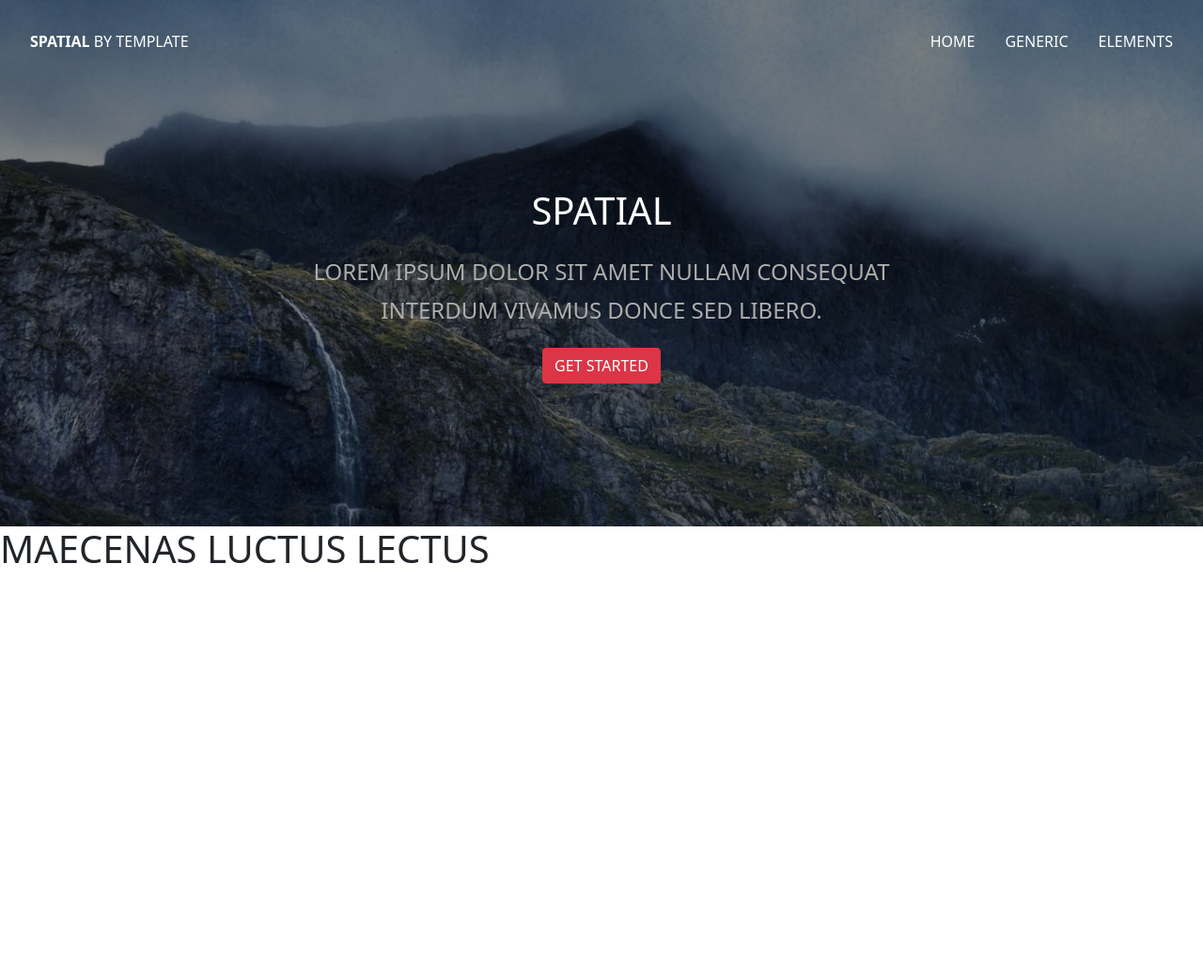
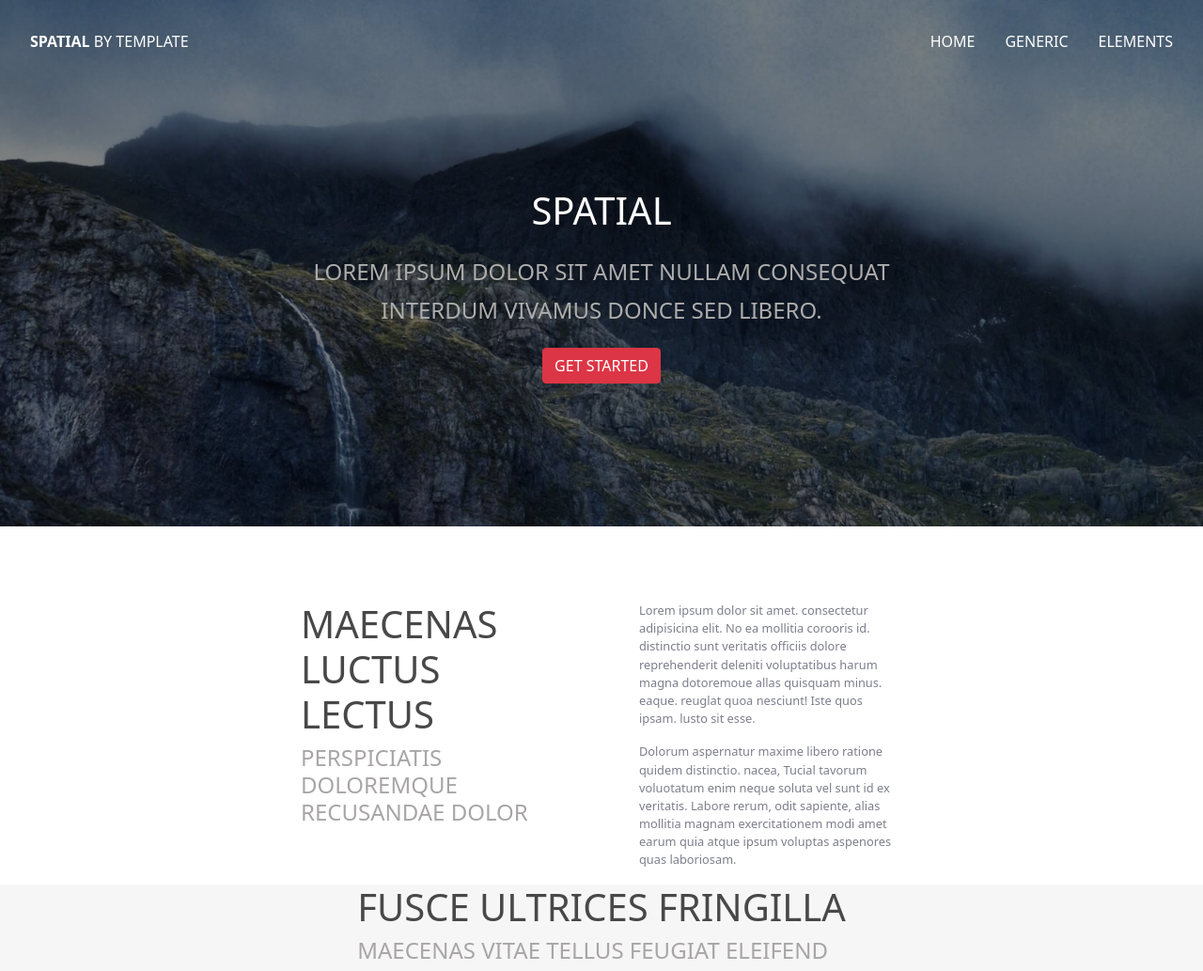
Before and after one commit to maxberck/spatial, a website: page index.html in a window 1280 px wide. Shown: the whole page at 94% size. Before the commit the page ends 800 px from the top, so only its background shows below. Drawn offline with Linux system fonts and the light colour scheme.

Commit message:
debut du main avec la section 1 et debut de la section 2 toujours pas la bonne font, ajout d'un display dans body, couleur par défaut pour les h4 et ajout de 2 fichiers .sass

```diff
--- a/index.html
+++ b/index.html
@@ -26,21 +26,26 @@
         </div>
     </header>
     <main>
-        <section>
-            <div>
+        <section class="s1">
+            <div class="s1_title">
                 <h1>MAECENAS
                     LUCTUS LECTUS</h1>
-                <h3></h3>
+                <h4>PERSPICIATIS DOLOREMQUE
+                    RECUSANDAE DOLOR</h4>
             </div>
-            <div>
-                <p></p>
-                <p></p>
+            <div class="s1_title">
+                <p>Lorem ipsum dolor sit amet. consectetur adipisicina elit. No
+                    ea mollitia corooris id. distinctio sunt veritatis officiis dolore reprehenderit deleniti voluptatibus harum magna dotoremoue allas quisquam minus. eaque. reuglat quoa
+                    nesciunt! Iste quos ipsam. lusto sit esse.</p>
+                <p>Dolorum aspernatur maxime libero ratione quidem distinctio.
+                    nacea, Tucial tavorum voluotatum enim neque soluta vel sunt id ex veritatis. Labore rerum, odit sapiente, alias mollitia magnam exercitationem modi amet earum quia atque ipsum
+                    voluptas aspenores quas laboriosam.</p>
             </div>
         </section>
-        <section>
+        <section class="s2">
             <div>
-                <h1></h1>
-                <h3></h3>
+                <h1>FUSCE ULTRICES FRINGILLA</h1>
+                <h4>MAECENAS VITAE TELLUS FEUGIAT ELEIFEND</h4>
             </div>
             <div>
 
--- a/src/sass/_font.sass
+++ b/src/sass/_font.sass
@@ -0,0 +1 @@
+$h3: #A8A5A6
--- a/src/sass/_variables.sass
+++ b/src/sass/_variables.sass
@@ -0,0 +1,5 @@
+main
+    display: flex
+    justify-content: center
+    align-items: center
+    flex-direction: column
--- /dev/null
+++ b/src/sass/modules/_card.sass
@@ -0,0 +1,13 @@
+.s2
+    background-color: #F6F6F6
+    width: 100%
+    display: flex
+    justify-content: center
+    flex-direction: column
+    align-items: center
+    div
+        h1
+            color: #484848
+        h4
+            color: $h3
+            font-weight: 100
--- /dev/null
+++ b/src/sass/modules/_citation.sass
@@ -0,0 +1,18 @@
+.s1
+    display: flex
+    justify-content: center
+    width: 50%
+    padding-top: 5em
+    gap: 5em
+    .s1_title
+        width: 50%
+        gap: 2em
+        h1
+            color: #484848
+        h4
+            color: $h3
+            font-weight: 100
+        p
+            font-weight: 100
+            color: #7D7E8C
+            font-size: .8em
--- a/src/sass/modules/_style.sass
+++ b/src/sass/modules/_style.sass
@@ -2,7 +2,9 @@
 @import ./_header
 // navbar
 @import ./_navbar
-// body
-@import ./_body
+// citation
+@import ./_citation
+// card
+@import ./_card
 // footer
 @import ./_footer
```
Also changed, not shown: public/css/app.css, src/sass/modules/_body.sass (deleted), 1 other file.
